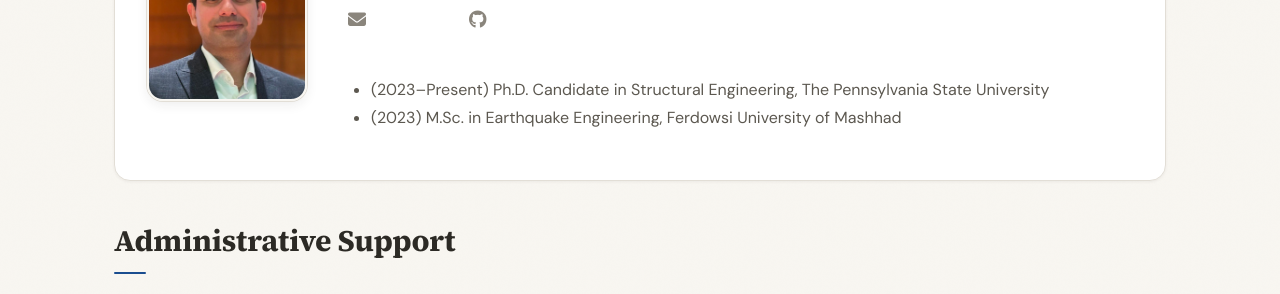
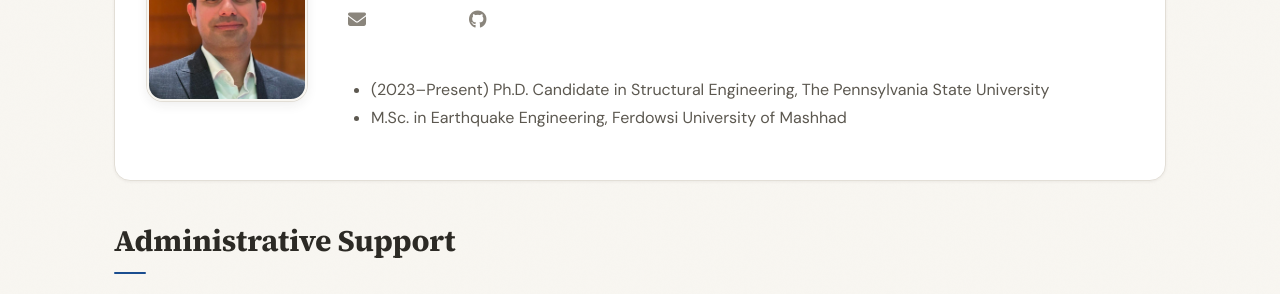
Before and after one commit to AGB-Shargh/AGB-Shargh.github.io, a Jekyll site: the page built from _pages/team.md, in a window 1280 px wide. Shown: the part 472-766 px from the top of the page. Built offline with Jekyll 4.4.1, drawn with Linux system fonts in a browser that asks for light colours; a style sheet for code colours, icons or effects is not loaded.

Commit message:
Update homepage and software page

```diff
--- a/_data/pi.yml
+++ b/_data/pi.yml
@@ -5,7 +5,7 @@
 # EXAMPLE -- replace or delete
 - education:
     - "(2023–Present) Ph.D. Candidate in Structural Engineering, The Pennsylvania State University"
-    - "(2023) M.Sc. in Earthquake Engineering, Ferdowsi University of Mashhad"
+    - "M.Sc. in Earthquake Engineering, Ferdowsi University of Mashhad"
   educationshort:
     - "Ph.D. Candidate, Penn State"
     - "M.Sc., Ferdowsi University"
```
